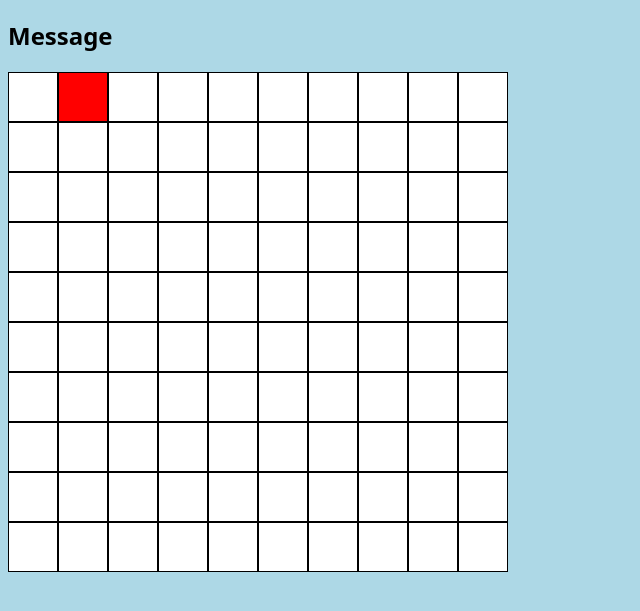
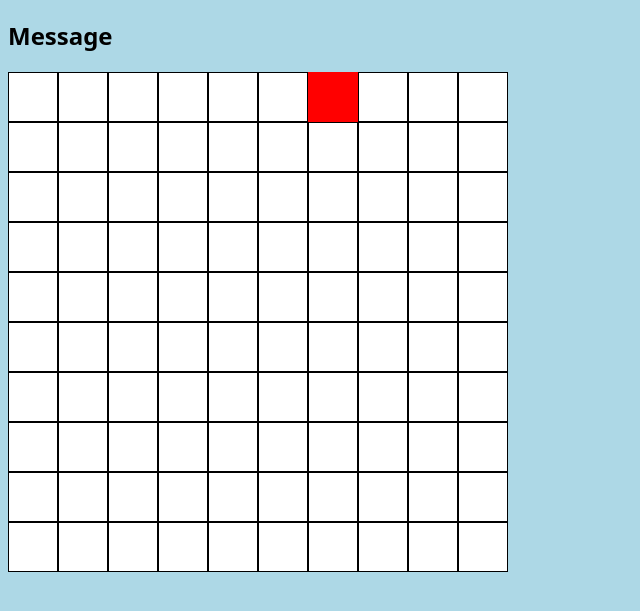
Before and after one commit to manijehshirzadeh/project-1, a plain HTML site: page index.html in a window 1280 px wide. Shown: the part 67-678 px from the top of the page, without its empty margins (0-640 px from the left). Drawn offline with Linux system fonts and the light colour scheme.

Commit message:
Integrated movement logic

```diff
--- a/css/style.css
+++ b/css/style.css
@@ -13,3 +13,7 @@ body {
     background-color: #fff;
     border: 1px solid black;
   }
+
+  .snake {
+    background-color: red;
+  }
--- a/js/app.js
+++ b/js/app.js
@@ -9,13 +9,21 @@ for (let i = 0; i < 100; i++) {
 
 let snake = [0];
 
+const moveSnake = () => {
+  snake = snake.map((snakeCell) => snakeCell + 1);
+};
+
 const render = () => {
-  const element = (document.querySelector("#cell1").style.backgroundColor =
-    "red");
+  moveSnake();
+  document.querySelectorAll(".snake").forEach((cell) => {
+    cell.className = "cell";
+  });
+  document.querySelector(`#cell${snake[0]}`).className = "snake";
 };
 
 const initialize = () => {
   render();
 };
+initialize();
 
-initialize();
+setInterval(render, 1000);
```
